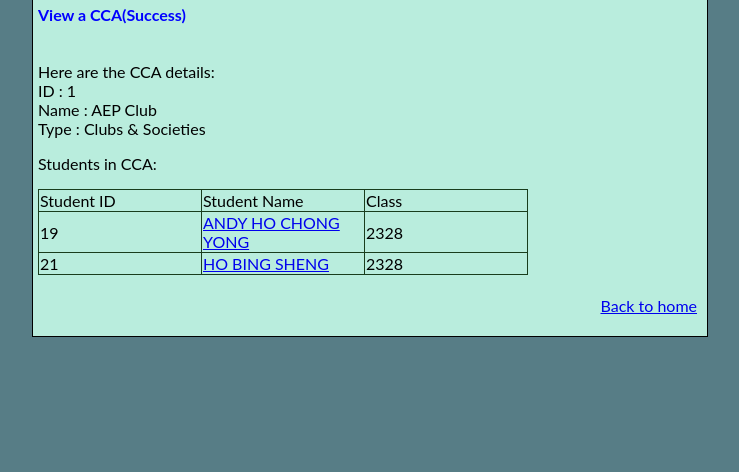
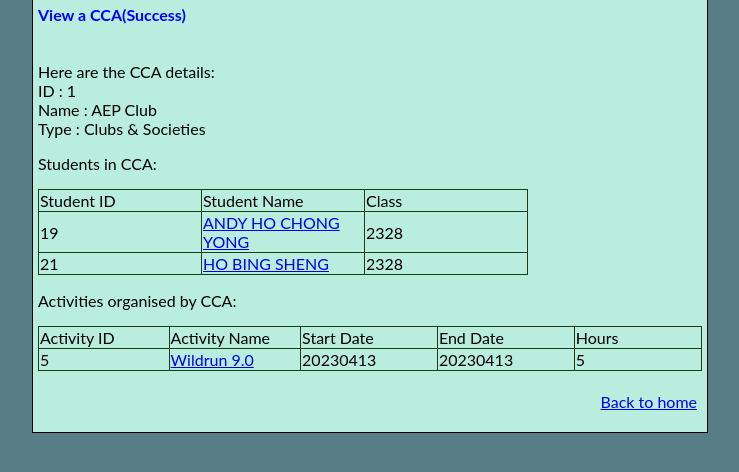
Before and after one commit to Tutlevia/Amongo-Us-Capstone-Project, a Flask app: page /view/cca?id=1 in a window 1280 px wide. Shown: the part 176-648 px from the top of the page, without its empty margins (270-1009 px from the left). Run offline with Flask 2, Linux system fonts and the light colour scheme; data comes from the database, SQL or seed files in the repository; both versions use the stored data as it was after the commit.

Commit message:
website done!!

```diff
--- a/main.py
+++ b/main.py
@@ -26,7 +26,6 @@ def internal_server_error(error):
 
 @app.route('/add_cca', methods=['GET', 'POST'])
 def add_cca():
-    print(studentActivityCollection.insert({"student_id":"1", "activity_id":"1"}))
     title = "Add a new CCA"
     span1 = "Register a new CCA"
     span2 = "Use the following form to register a new CCA:"
@@ -212,8 +211,8 @@ def view_student():
                 'class_id': 'Class ID',
             }
             table_header = {
-                'id' : 'Activity ID',
-                'name': 'Name',
+                'activity_id' : 'Activity ID',
+                'activity_name': 'Name',
                 'start_date': 'Start Date',
                 'end_date': 'End Date',
                 'hours': 'Hours'
@@ -269,7 +268,6 @@ def view_class():
         record = classCollection.find(id)
         if record != None:
             students = classCollection.viewstudent(id)
-            print(students)
             span1 = "View a Class(Success)"
             span2 = "Here are the Class details:"
             form_header = {
@@ -278,8 +276,8 @@ def view_class():
                            'level': 'Level'
                                }
             table_header = {
-                           'id' : 'Student ID',
-                           'name': 'Student Name',
+                           'student_id' : 'Student ID',
+                           'student_name': 'Student Name',
                            'class': 'Class'
             }
             return render_template("view.html",
@@ -320,12 +318,12 @@ def view_cca():
     span2 = "Use the following form to view a CCA"
     form_header = {"id": "CCA ID"}
     error = ' '
-
     if request.args:
         id = request.args["id"].strip(" ")
         record = ccaCollection.find(id)
         if record != None:
             students = ccaCollection.viewstudent(id)
+            activities = ccaCollection.viewactivity(id)
             span1 = "View a CCA(Success)"
             span2 = "Here are the CCA details:"
             form_header = {
@@ -334,11 +332,17 @@ def view_cca():
                 'type': 'Type'
             }
             table_header = {
-                           'id' : 'Student ID',
-                           'name': 'Student Name',
+                           'student_id' : 'Student ID',
+                           'student_name': 'Student Name',
                            'class': 'Class'
             }
-
+            table_header2 ={
+                'activity_id': 'Activity ID',
+                'activity_name': 'Activity Name',
+                'start_date': 'Start Date',
+                'end_date': 'End Date',
+                'hours': 'Hours'
+            }
             return render_template("view.html",
                                page_type = 'success_cca',
                                title = title,
@@ -346,9 +350,11 @@ def view_cca():
                                span2 = span2,
                                form_header = form_header,
                                table_header = table_header,
+                               table_header2 = table_header2,
                                form_data = {
                                    'record':record,
-                                   'students':students
+                                   'students':students,
+                                   'activities':activities
                                }
                               )
         else:
@@ -371,7 +377,7 @@ def view_cca():
                           )
 
 
-@app.route('/view/activity', methods = ['GET', 'POST']) #there is a problem here what is the primary key of the activity?
+@app.route('/view/activity', methods = ['GET', 'POST'])
 def view_activity():
     title = 'View an Activity'
     span1 = "View an Activity"
@@ -385,7 +391,7 @@ def view_activity():
         record = activityCollection.find(id)
 
         if record != None:
-            ccaname = ccaCollection.find(record["cca_id"],["name"])["name"]
+            cca = ccaCollection.find(record["cca_id"],["id","name"])
             students = activityCollection.viewstudent(id)
             span1 = "View an Activity(Submission)"
             span2 = "Here are the details:"
@@ -402,8 +408,8 @@ def view_activity():
                 "cca_id": 'CCA ID'
             }
             table_header = {
-                           'id' : 'Student ID',
-                           'name': 'Student Name',
+                           'student_id' : 'Student ID',
+                           'student_name': 'Student Name',
                            'class': 'Class'
             }
 
@@ -417,7 +423,7 @@ def view_activity():
                                form_data = {
                                    'record':record,
                                    'students':students,
-                                   'cca_name':ccaname
+                                   'cca':cca
                                }
                               )
         else:
@@ -460,20 +466,56 @@ def view_all_student():
                            table_header = table_header,
                            table_data = records
                           )
+@app.route('/view_all/class')
+def view_all_class():
+    title = 'View all Class'
+    span1 = 'Here are the details of all Classes'
+    table_header = ['Class ID',
+                    'Class Name',
+                    'Class Level',
+                   ]
+
+    records = classCollection.findall()
+
+    return render_template("view_all.html",
+                           page_type = "view_all_class",
+                           title = title,
+                           span1 = span1,
+                           table_header = table_header,
+                           table_data = records
+                          )
+@app.route('/view_all/cca')
+def view_all_cca():
+    title = 'View all CCA'
+    span1 = 'Here are the details of all CCAs'
+    table_header = ['CCA ID',
+                    'CCA Name',
+                    'CCA Type',
+                   ]
+
+    records = ccaCollection.findall()
+
+    return render_template("view_all.html",
+                           page_type = "view_all_cca",
+                           title = title,
+                           span1 = span1,
+                           table_header = table_header,
+                           table_data = records
+                          )
 
 @app.route('/view_all/activity')
 def view_all_activity():
     title = 'View all Activities'
     span1 = 'Here are the details of all Activities'
     table_header = ['Activity ID',
-                    'Acitity Name',
+                    'Activity Name',
                     'Start Date',
                     'End Date',
                     'Hours'
                    ]
     columns = ['id', 'name', 'start_date', 'end_date', 'hours']
     records = activityCollection.findall(columns)
-    print(records)
+
     return render_template("view_all.html",
                            page_type = 'view_all_activities',
                            title = title,
@@ -489,20 +531,13 @@ def edit_cca():
     span2 = "Use the following form to update a CCA membership:"
     form_header  = {"student_id": "Student ID",
                    'id': ' Student ID',
-                   'name': 'Name'}
+                   'name': 'Name',
+                   'CCA_id': 'CCA ID',
+                   'CCA_name': 'CCA Name'}
+    ccalist = ccaCollection.findall(["id","name"])
     error = " "
     updateSuccess = True
     insertSuccess = True
-    cca_data = [
-        {
-        "id": "1",
-        "name": "Tchoukball"
-    },
-        {
-        "id": "2",
-        "name": "toiletcleaner"
-        }
-    ]
     if 'addattempted' in request.args:
         new_record = {"student_id":request.form["student_id"],
                       "cca_id":request.form["cca_id"]}
@@ -514,9 +549,8 @@ def edit_cca():
 
             span1 = "Add a CCA Membership (Success)"
             span2 = "The CCA Membership has been successfully added!"
-            form_header = {
-                'id':'CCA ID',
-                'name': 'Name'
+            form_header = {'id':'CCA ID',
+                           'name': 'CCA Name'
             }
             return render_template("edit.html",
                            page_type = 'success',
@@ -527,18 +561,14 @@ def edit_cca():
                            form_data = {
                                'id': ccaRecord['id'],
                                'name': ccaRecord['name']
-                           }
+                           },
+                           student_id = request.form['student_id']
                            )
     if 'add' in request.args:
-            studentRecord = studentCollection.find(request.form["student_id"])
+            studentRecord = studentCollection.find(request.form["student_id"],["id","name"])
             span1 = "Add a CCA to this Student"
             span2 = "Use the following form to add a CCA to this student:"
-            ccalist = [{'name':"Tchoukball",
-                 'id':'1'
-               },
-               {'name':"toiletcleaner",
-                'id':'2'
-               }]
+
             return render_template("edit.html",
                        page_type = 'add_cca',
                        title = title,
@@ -555,12 +585,12 @@ def edit_cca():
                        ccalist = ccalist
                       )
     if 'updateattempted' in request.args:
-        # old_record = {"student_id":request.form["student_id"],
-        #               "cca_id":request.form["old_cca_id"]}
-        # new_record = {"student_id":request.form["student_id"],
-        #               "cca_id":request.form["new_cca_id"]}
-        # updateSuccess = studentCCACollection.update(old_record, new_record)
-        updateSuccess = True
+        old_record = {"student_id":request.form["student_id"],
+                      "cca_id":request.form["old_cca_id"]}
+        new_record = {"student_id":request.form["student_id"],
+                      "cca_id":request.form["new_cca_id"]}
+        updateSuccess = studentCCACollection.update(old_record, new_record)
+
         if updateSuccess is False:
             error = "Error: The new record already exists in the database!"
         else:
@@ -570,7 +600,7 @@ def edit_cca():
             span2 = "The CCA Membership has been successfully updated!"
             form_header = {
                 'id':'New CCA ID',
-                'name': 'New Name'
+                'name': 'New CCA Name'
             }
 
             return render_template("edit.html",
@@ -582,18 +612,12 @@ def edit_cca():
                            form_data = {
                                'id': ccaRecord['id'],
                                'name': ccaRecord['name']
-                           }
+                           },
+                           student_id = request.form['student_id']
                            )
     if 'confirm' in request.args:
-            studentRecord = studentCollection.find(request.form['student_id'])
+            studentRecord = studentCollection.find(request.form['student_id'], ['id', 'name'])
             ccaRecord = ccaCollection.find(request.form['cca_id'])
-
-            ccalist = [{'name':"Tchoukball",
-                 'id':'1'
-               },
-               {'name':"toiletcleaner",
-                'id':'2'
-               }]
 
             return render_template("edit.html",
                        page_type = 'confirm_cca',
@@ -613,9 +637,12 @@ def edit_cca():
                       )
 
     if 'check' in request.args or updateSuccess is False or insertSuccess is False:
-        record = studentCollection.find(request.form['student_id'].strip(" "))
+        id = request.form['student_id'].strip(" ")
+        record = studentCollection.find(id, ['id','name'])
 
         if record is not None:
+            cca_data = studentCollection.viewcca(id)
+
             span1 = "Edit this Student's CCA"
             span2 = "Please edit the Student's CCA details below:"
             return render_template("edit.html",
@@ -659,20 +686,17 @@ def edit_activity():
     span2 = "Use the following form to update a Activity participation:"
     form_header  = {"student_id": "Student ID",
                    'id': ' Student ID',
-                   'name': 'Name'}
+                   'name': 'Name',
+                   'activity_id': "Activity ID",
+                   'activity_name': "Activity Name",
+                   'start_date': "Start Date",
+                   'end_date': "End Date",
+                   'hours': "Hours"}
     error = " "
     updateSuccess = True
     insertSuccess = True
-    activity_data = [
-        {
-        "id": "1",
-        "name": "Beach Clean Up"
-    },
-        {
-        "id": "2",
-        "name": "Elderly Home"
-        }
-    ]
+    activitylist = activityCollection.findall(['id','name'])
+
     if 'addattempted' in request.args:
         new_record = {"student_id":request.form["student_id"],
                       "activity_id":request.form["activity_id"]}
@@ -681,7 +705,6 @@ def edit_activity():
             error = "Error: The new record already exists in the database!"
         else:
             activityRecord = activityCollection.find(request.form['activity_id'])
-
             span1 = "Add an Activity Participation (Success)"
             span2 = "The Activity Participation has been successfully added!"
             form_header = {
@@ -697,19 +720,13 @@ def edit_activity():
                            form_data = {
                                'id': activityRecord['id'],
                                'name': activityRecord['name']
-                           }
+                           },
+                           student_id = request.form['student_id']
                            )
-
     if 'add' in request.args:
-            studentRecord = studentCollection.find(request.form["student_id"])
+            studentRecord = studentCollection.find(request.form["student_id"],['id','name'])
             span1 = "Add an Activity to this Student"
             span2 = "Use the following form to add an Activity to this student:"
-            activitylist = [{'name':"Beach Clean Up",
-                 'id':'1'
-               },
-               {'name':"Elderly Home",
-                'id':'2'
-               }]
             return render_template("edit.html",
                        page_type = 'add_activity',
                        title = title,
@@ -727,12 +744,11 @@ def edit_activity():
                       )
 
     if 'updateattempted' in request.args:
-        # old_record = {"student_id":request.form["student_id"],
-        #               "cca_id":request.form["old_activity_id"]}
-        # new_record = {"student_id":request.form["student_id"],
-        #               "cca_id":request.form["new_activity_id"]}
-        # updateSuccess = studentActivityCollection.update(old_record, new_record)
-        updateSuccess = True
+        old_record = {"student_id":request.form["student_id"],
+                      "cca_id":request.form["old_activity_id"]}
+        new_record = {"student_id":request.form["student_id"],
+                      "cca_id":request.form["new_activity_id"]}
+        updateSuccess = studentActivityCollection.update(old_record, new_record)
         if updateSuccess is False:
             error = "Error: The new record already exists in the database!"
         else:
@@ -742,7 +758,7 @@ def edit_activity():
             span2 = "The Activity Participation has been successfully updated!"
             form_header = {
                 'id':'New Activity ID',
-                'name': 'New Name'
+                'name': 'New Activity Name'
             }
 
             return render_template("edit.html",
@@ -754,19 +770,13 @@ def edit_activity():
                            form_data = {
                                'id': activityRecord['id'],
                                'name': activityRecord['name']
-                           }
+                           },
+                           student_id = request.form['student_id']
                            )
 
     if 'confirm' in request.args:
-            studentRecord = studentCollection.find(request.form['student_id'])
+            studentRecord = studentCollection.find(request.form['student_id'],['id','name'])
             activityRecord = activityCollection.find(request.form['activity_id'])
-
-            activitylist = [{'name':"Beach Clean Up",
-                 'id':'1'
-               },
-               {'name':"Elderly Home",
-                'id':'2'
-               }]
 
             return render_template("edit.html",
                        page_type = 'confirm_activity',
@@ -786,9 +796,11 @@ def edit_activity():
                       )
 
     if 'check' in request.args or updateSuccess is False or insertSuccess is False:
-        record = studentCollection.find(request.form['student_id'].strip(" "))
+        id = request.form['student_id'].strip(" ")
+        record = studentCollection.find(id,['id','name'])
 
         if record is not None:
+            activity_data = studentCollection.viewactivity(id)
             span1 = "Edit this Student's Activity participation"
             span2 = "Please edit the Student's Activity participation details below:"
             return render_template("edit.html",
@@ -825,11 +837,5 @@ def edit_activity():
                            }
                           )
 
-
 if __name__ == '__main__':
     app.run('0.0.0.0')
-
-
-#click on name go to another page
-#or have multiple links, student activity link, student cca link,
-#will have a query to pass on to the respective pages
--- a/templates/header.html
+++ b/templates/header.html
@@ -29,6 +29,8 @@
         </button>
         <div class="dropdown-content">
           <a href="/view_all/student">Student</a>
+          <a href="/view_all/class">Class</a>
+          <a href="/view_all/cca">CCA</a>
           <a href="/view_all/activity">Activity</a>
         </div>
     </div>
--- a/templates/index.html
+++ b/templates/index.html
@@ -42,7 +42,12 @@
             <div class="dropdown-content">
                 <a href="/view_all/student"> Student</a>
                 </br>
+                <a href="/view_all/class"> Class</a>
+                </br>
+                <a href="/view_all/cca"> CCA</a>
+                </br>
                 <a href="/view_all/activity"> Activity</a>
+
             </div>
         </div>
 
--- a/templates/view.html
+++ b/templates/view.html
@@ -52,13 +52,8 @@
         {% elif 'success' in page_type %}
             </br>
             {% for name, value in form_data['record'].items() %}
-                {% if name == 'cca_id' %}
-                {{form_header[name]}} : {{value}} ({{form_data['cca_name']}})
-                 </br>
-                {% else %}
                 {{form_header[name]}} : {{value}}
                  </br>
-                {% endif %}
             {% endfor %}
 
             {% if 'student' in page_type %} <!-- This is for student -->
@@ -77,8 +72,8 @@
                         {% for activity in form_data['activities'] %}
                             <tr>
                             {% for name, value in activity.items() %}
-                                {% if name == "name" %}
-                                    <td> <a href="/view/activity?id={{activity['id']}}">{{value}}</a></td>
+                                {% if name == "activity_name" %}
+                                    <td> <a href="/view/activity?id={{activity['activity_id']}}">{{value}}</a></td>
 
                                 {% else %}
                                     <td>{{value}}</td>
@@ -131,8 +126,8 @@
                         {% for student in form_data['students'] %}
                             <tr>
                             {% for name, value in student.items() %}
-                                {% if name == "name" %}
-                                    <td> <a href="/view/student?id={{student['id']}}">{{value}}</a></td>
+                                {% if name == "student_name" %}
+                                    <td> <a href="/view/student?id={{student['student_id']}}">{{value}}</a></td>
 
                                 {% else %}
                                     <td>{{value}}</td>
@@ -163,8 +158,8 @@
                         {% for student in form_data['students'] %}
                             <tr>
                             {% for name, value in student.items() %}
-                                {% if name == "name" %}
-                                    <td> <a href="/view/student?id={{student['id']}}">{{value}}</a></td>
+                                {% if name == "student_name" %}
+                                    <td> <a href="/view/student?id={{student['student_id']}}">{{value}}</a></td>
 
                                 {% else %}
                                     <td>{{value}}</td>
@@ -180,9 +175,40 @@
 
                 {% endif %}
 
+                <p> Activities organised by CCA: </p>
+                {% if form_data['activities'] != None %}
+                    <table>
+                        <tr>
+                        {% for header in form_data['activities'][0].keys() %}
+                            <td> {{table_header2[header]}} </td>
+                        {% endfor %}
+                        </tr>
+
+                        {% for activity in form_data['activities'] %}
+                            <tr>
+                            {% for name, value in activity.items() %}
+                                {% if name == "activity_name" %}
+                                    <td> <a href="/view/activity?id={{activity['activity_id']}}">{{value}}</a></td>
+
+                                {% else %}
+                                    <td>{{value}}</td>
+                                {% endif %}
+                            {% endfor %}
+                            </tr>
+                        {% endfor %}
+
+                    </table>
+
+                    {% else %}
+                        <p> No activities found.</p>
+
+                {% endif %}
+
             {% endif %} <!-- End for cca -->
 
             {% if 'activity' in page_type %} <!-- This is for activity -->
+                <p>CCA Name:
+                <a href="/view/cca?id={{form_data['cca']['id']}}">{{form_data['cca']['name']}}</a></p>
                 <p> Students involved : </p>
                 {%if form_data['students'] != None %}
                     <table>
@@ -197,8 +223,8 @@
                         {% for student in form_data['students'] %}
                             <tr>
                             {% for name, value in student.items() %}
-                                {% if name == "name" %}
-                                    <td> <a href="/view/student?id={{student['id']}}">{{value}}</a></td>
+                                {% if name == "student_name" %}
+                                    <td> <a href="/view/student?id={{student['student_id']}}">{{value}}</a></td>
 
                                 {% else %}
                                     <td>{{ value }}</td>
```
Also changed, not shown: storage.py (+61 -30 lines), templates/edit.html (+16 -25 lines), templates/view_all.html (+28 -0 lines), MyWebApp.db, 1 other file.
